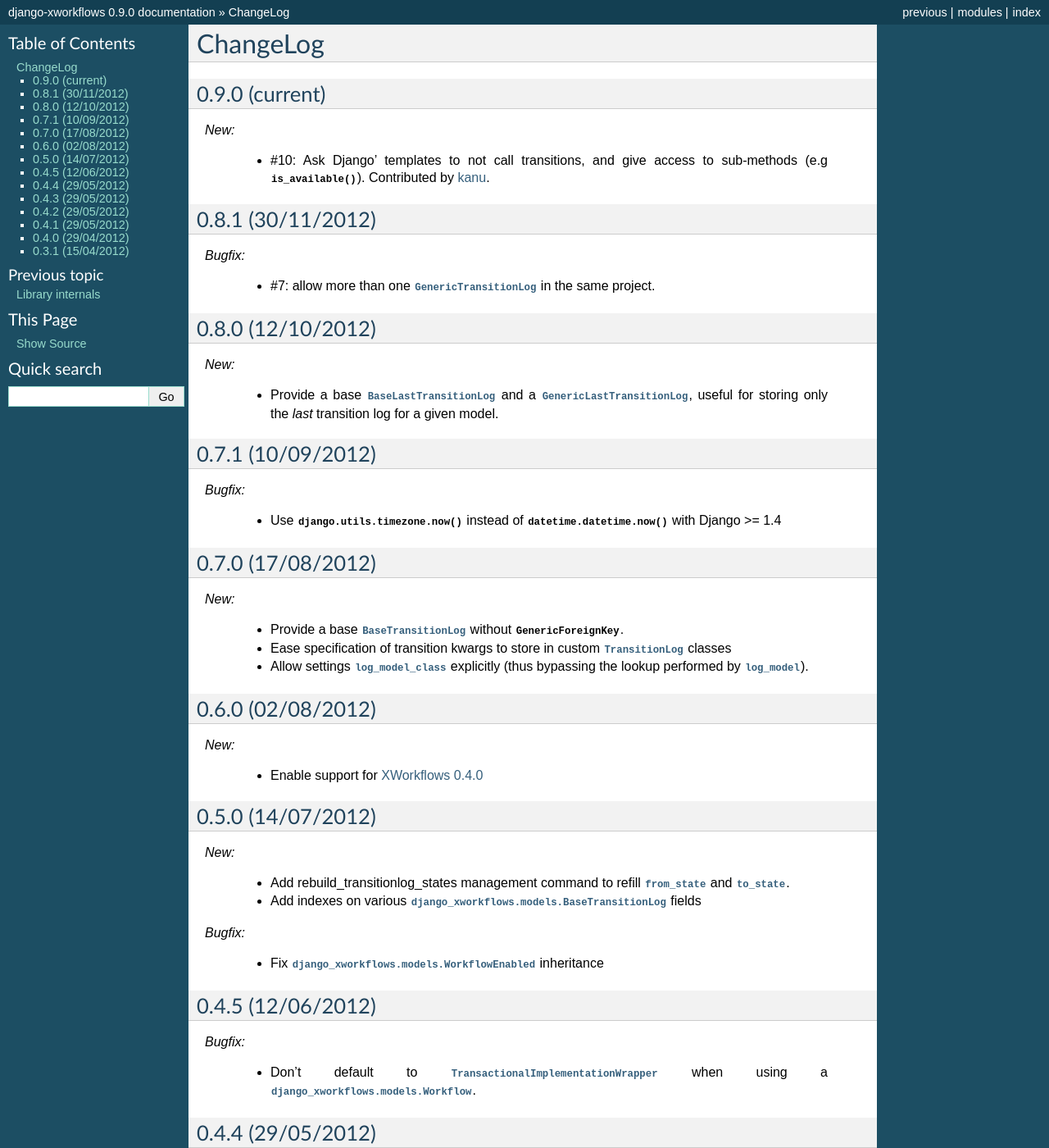
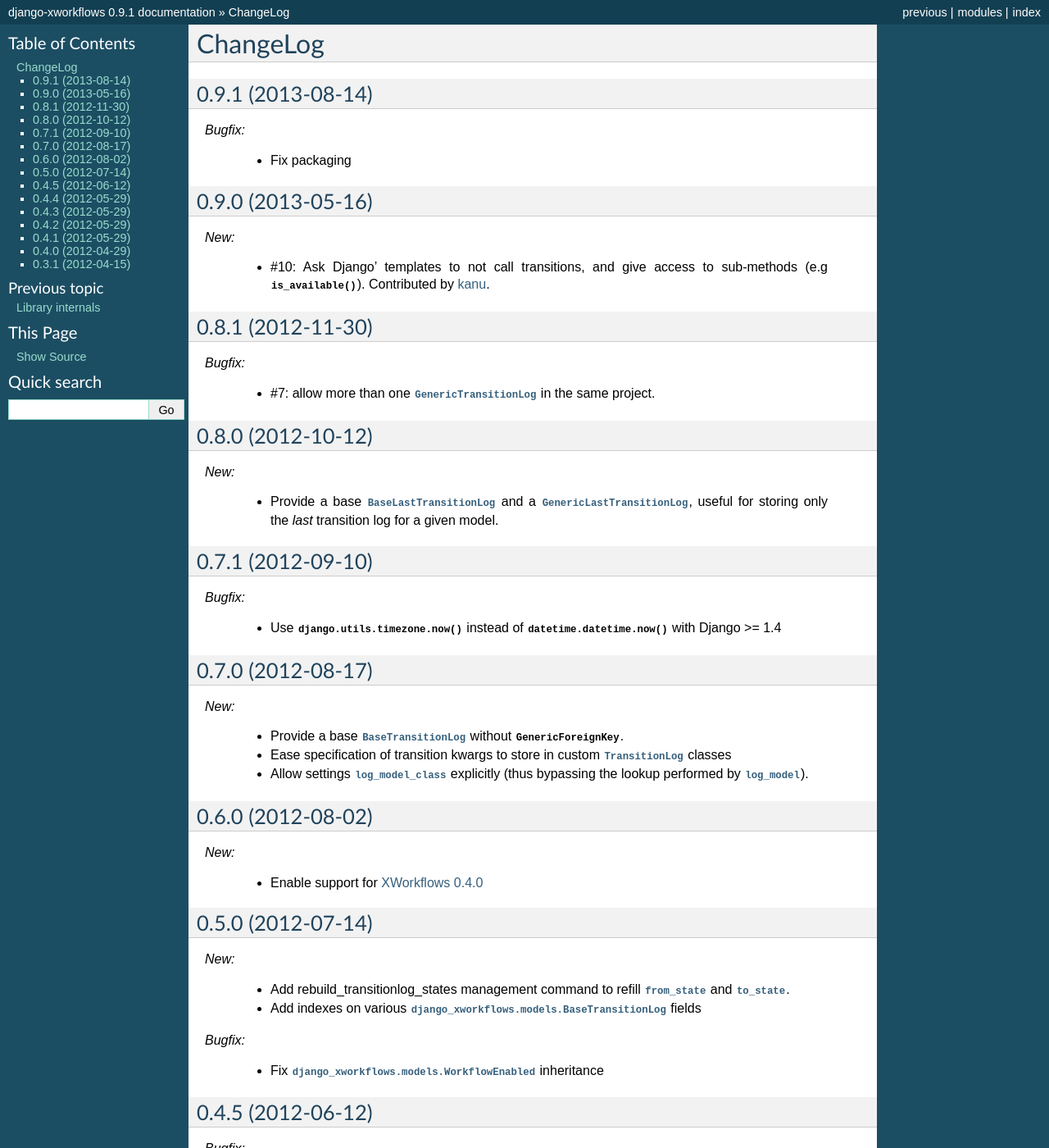
Before and after one commit to rbarrois/django_xworkflows, a Sphinx documentation site: the page built from doc/changelog.rst, in a window 1280 px wide and 1400 px high. Shown: the whole window at 82% size. Built offline with Sphinx 7.4.7, drawn with Linux system fonts in a browser that asks for light colours; some of the changed text lies outside the part shown.

Commit message:
Version bump to 0.9.1

```diff
--- a/django_xworkflows/__init__.py
+++ b/django_xworkflows/__init__.py
@@ -2,5 +2,5 @@
 # Copyright (c) 2011-2013 Raphaël Barrois
 # This code is distributed under the two-clause BSD license.
 
-__version__ = '0.9.0'
+__version__ = '0.9.1'
 __author__ = 'Raphaël Barrois <raphael.barrois+xworkflows@polytechnique.org>'
--- a/doc/changelog.rst
+++ b/doc/changelog.rst
@@ -1,8 +1,15 @@
 ChangeLog
 =========
 
-0.9.0 (current)
----------------
+0.9.1 (2013-08-14)
+------------------
+
+*Bugfix:*
+
+    * Fix packaging
+
+0.9.0 (2013-05-16)
+------------------
 
 *New:*
 
@@ -10,7 +17,7 @@
       (e.g :meth:`~xworkflows.base.ImplementationWrapper.is_available`).
       Contributed by `kanu <https://github.com/kanu>`_.
 
-0.8.1 (30/11/2012)
+0.8.1 (2012-11-30)
 ------------------
 
 *Bugfix:*
@@ -18,7 +25,7 @@
     * #7: allow more than one :class:`~django_xworkflows.models.GenericTransitionLog` in the same project.
 
 
-0.8.0 (12/10/2012)
+0.8.0 (2012-10-12)
 ------------------
 
 *New:*
@@ -26,14 +33,14 @@
     * Provide a base :class:`~django_xworkflows.models.BaseLastTransitionLog` and a :class:`~django_xworkflows.models.GenericLastTransitionLog`,
       useful for storing only the *last* transition log for a given model.
 
-0.7.1 (10/09/2012)
+0.7.1 (2012-09-10)
 ------------------
 
 *Bugfix:*
 
     * Use :meth:`django.utils.timezone.now` instead of :meth:`datetime.datetime.now` with Django >= 1.4
 
-0.7.0 (17/08/2012)
+0.7.0 (2012-08-17)
 ------------------
 
 *New:*
@@ -43,14 +50,14 @@
     * Allow settings :attr:`~django_xworkflows.models.Workflow.log_model_class` explicitly (thus bypassing the lookup performed by
       :attr:`~django_xworkflows.models.Workflow.log_model`).
 
-0.6.0 (02/08/2012)
+0.6.0 (2012-08-02)
 ------------------
 
 *New:*
 
     * Enable support for `XWorkflows 0.4.0 <http://pypi.python.org/pypi/xworkflows/0.4.0/>`_
 
-0.5.0 (14/07/2012)
+0.5.0 (2012-07-14)
 ------------------
 
 *New:*
@@ -63,7 +70,7 @@
 
     * Fix :class:`django_xworkflows.models.WorkflowEnabled` inheritance
 
-0.4.5 (12/06/2012)
+0.4.5 (2012-06-12)
 ------------------
 
 *Bugfix:*
@@ -71,28 +78,28 @@
     * Don't default to :class:`~django_xworkflows.models.TransactionalImplementationWrapper` when using
       a :class:`django_xworkflows.models.Workflow`.
 
-0.4.4 (29/05/2012)
+0.4.4 (2012-05-29)
 ------------------
 
 *Bugfix:*
 
     * Serialize unicode of :attr:`xworkflows.base.State.title` in south ORM freezing.
 
-0.4.3 (29/05/2012)
+0.4.3 (2012-05-29)
 ------------------
 
 *Bugfix:*
 
     * Include migrations in package
 
-0.4.2 (29/05/2012)
+0.4.2 (2012-05-29)
 ------------------
 
 *Bugfix:*
 
     * Fix log=False/save=False when calling transitions
 
-0.4.1 (29/05/2012)
+0.4.1 (2012-05-29)
 ------------------
 
 *Bugfix:*
@@ -101,15 +108,15 @@
       to a :class:`~django.db.models.Model`
     * Log source and target state names in :class:`~django_xworkflows.models.BaseTransitionLog`
 
-0.4.0 (29/04/2012)
+0.4.0 (2012-04-29)
 ------------------
 
 *New:*
 
-    * Improve south support (
+    * Improve south support
     * Run transition implementations in a database transaction
 
-0.3.1 (15/04/2012)
+0.3.1 (2012-04-15)
 ------------------
 
 *New:*
```
